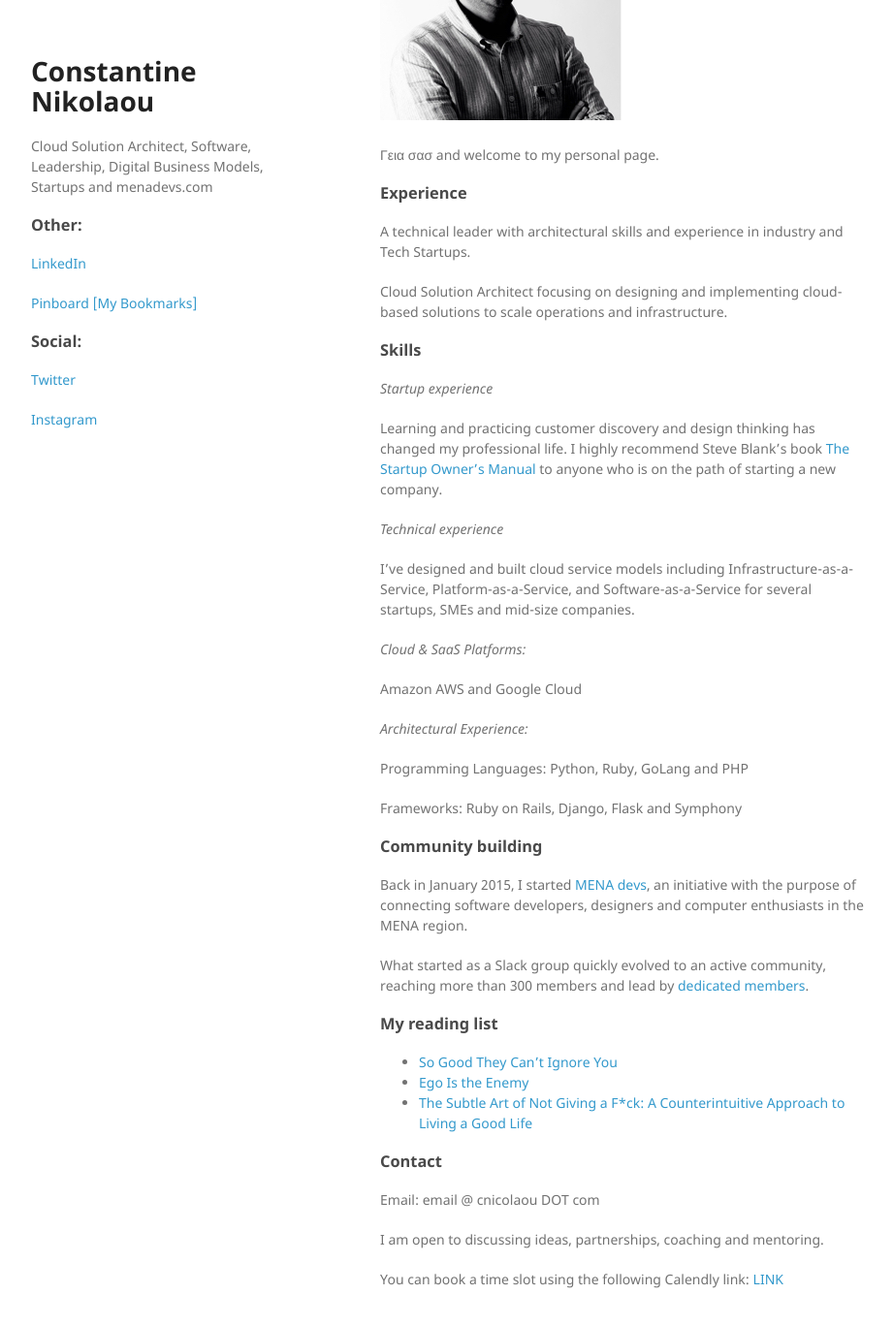
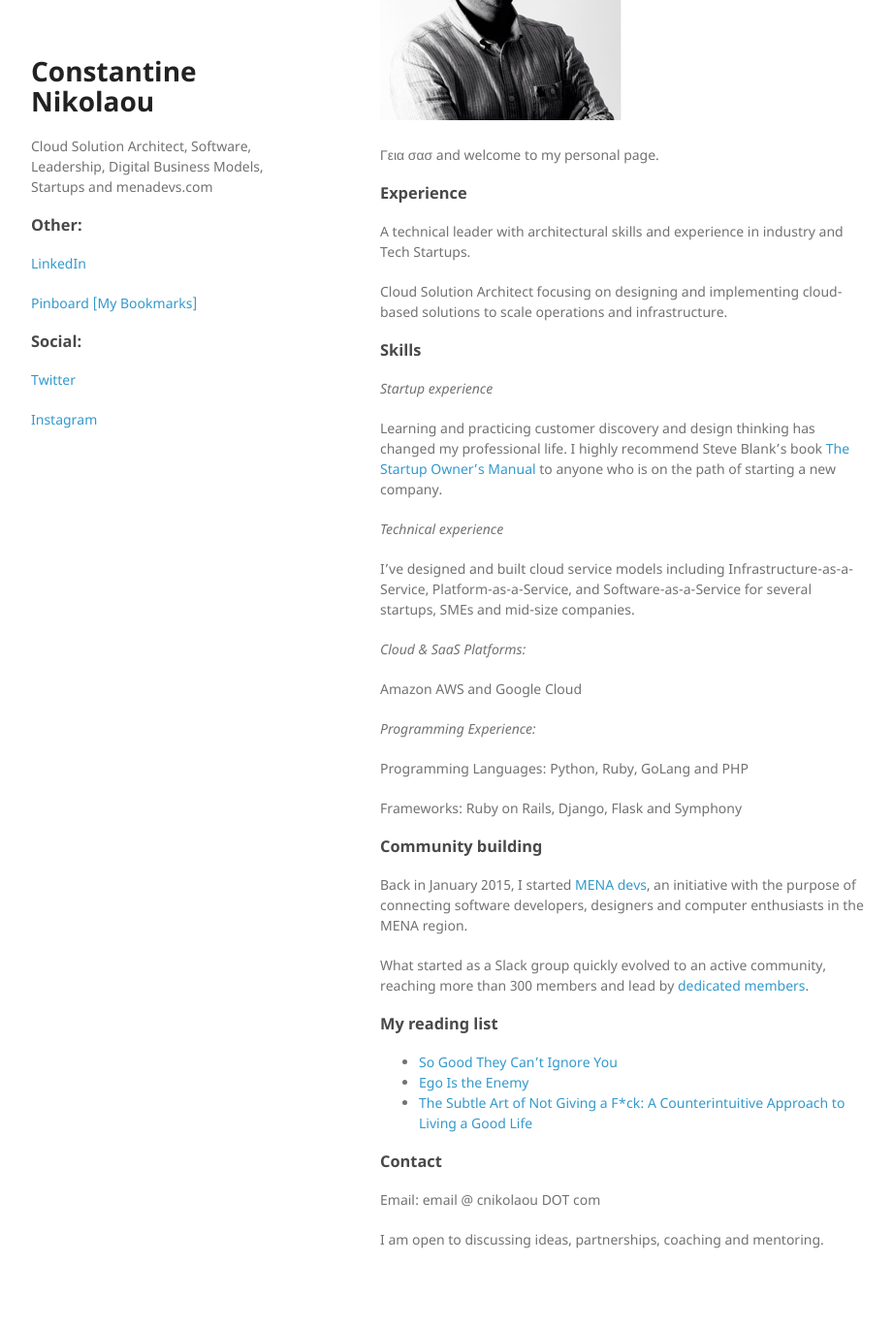
Before and after one commit to cnicolaou/cnikolaou.github.io, a Jekyll site: the page built from index.md, in a window 1280 px wide and 1400 px high, scrolled down 184 px. Shown: the top 1368 px of the window at 97% size, without its empty margins (178-1099 px from the left). Built offline with Jekyll 4.4.1, drawn with Linux system fonts in a browser that asks for light colours.

Commit message:
Update email address

```diff
--- a/index.md
+++ b/index.md
@@ -26,7 +26,7 @@ I've designed and built cloud service models including Infrastructure-as-a-Servi
 
 Amazon AWS and Google Cloud
 
-*Architectural Experience:*
+*Programming Experience:*
 
 Programming Languages: Python, Ruby, GoLang and PHP
 
@@ -46,8 +46,6 @@ What started as a Slack group quickly evolved to an active community, reaching m
 
 ### Contact
 
-Email: email @ cnicolaou DOT com
+Email: email @ cnikolaou DOT com
 
 I am open to discussing ideas, partnerships, coaching and mentoring.
-
-You can book a time slot using the following Calendly link:  [LINK](https://calendly.com/cnicolaou/60min/)
```
